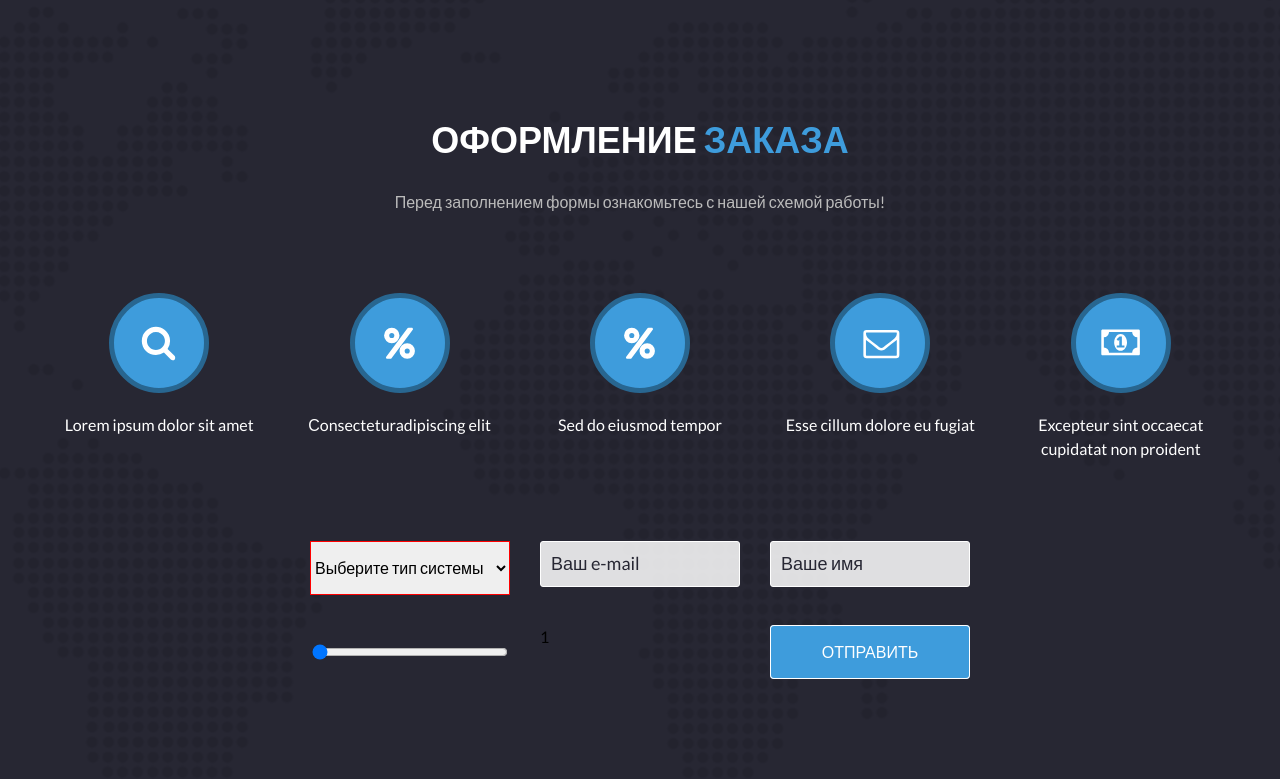
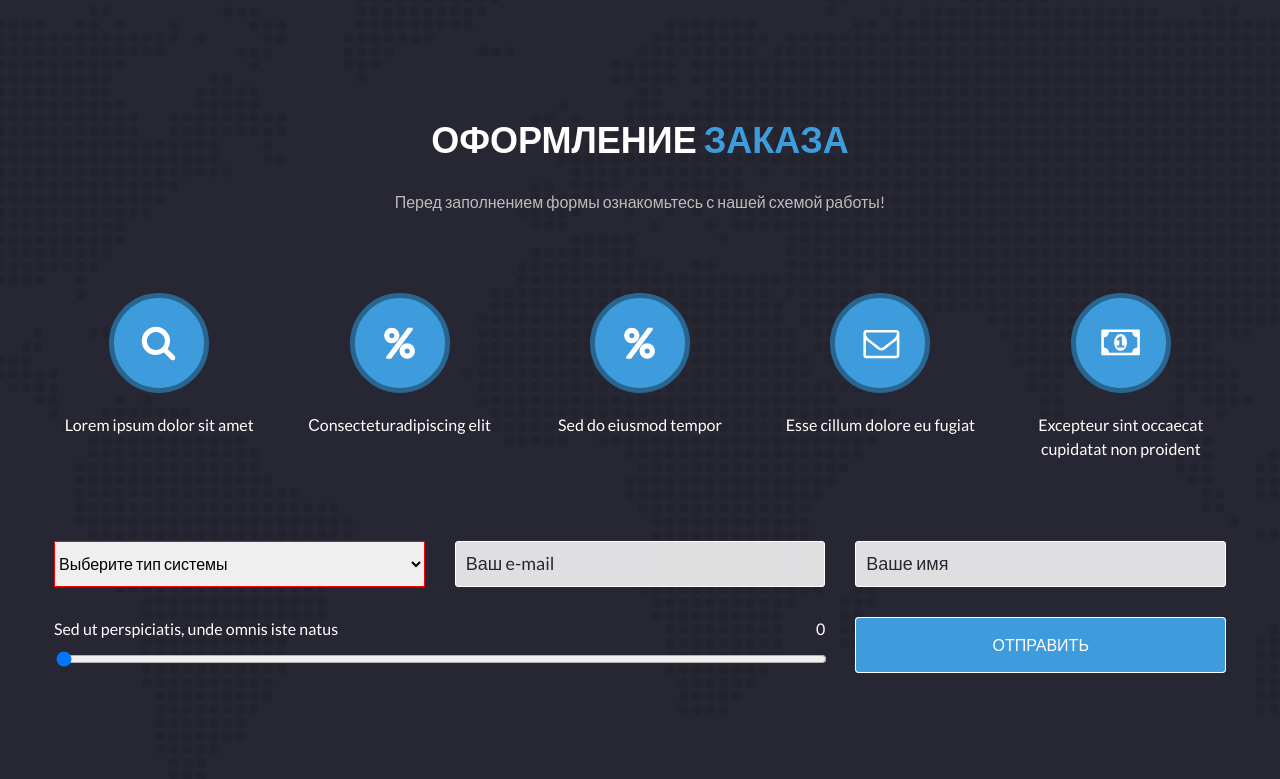
Before and after one commit to chocovelod/soft-corp-test, a Next.js app: page / in a window 1280 px wide. Shown: the part 681-1460 px from the top of the page. Built offline with nearby package versions, Linux system fonts and the light colour scheme.

Commit message:
feat: add Order slider functionality

```diff
--- a/src/modules/Order.tsx/Order.tsx
+++ b/src/modules/Order.tsx/Order.tsx
@@ -1,4 +1,5 @@
 import Image from "next/image";
+import containerStyles from "../../styles/Home.module.scss";
 import { OrderForm } from "./components";
 import { OrderHead } from "./components/OrderHead";
 import style from "./styles.module.scss";
@@ -6,9 +7,11 @@ import style from "./styles.module.scss";
 const Order = () => {
   return (
     <section className={style.Order}>
-      <OrderHead className={style.Order__head} />
-      <OrderForm className={style.Order__form} />
-      <Image src="/OrderBackground.png" alt="" fill objectFit="cover" />
+      <div className={containerStyles.Container}>
+        <OrderHead className={style.Order__head} />
+        <OrderForm className={style.Order__form} />
+        <Image src="/OrderBackground.png" alt="" fill objectFit="cover" />
+      </div>
     </section>
   );
 };
--- a/src/modules/Order.tsx/components/OrderForm/OrderForm.tsx
+++ b/src/modules/Order.tsx/components/OrderForm/OrderForm.tsx
@@ -1,6 +1,7 @@
 import { Button } from "@/components/Button/Button";
 import cn from "classnames";
 import { FC } from "react";
+import { OrderSlider } from "./OrderSlider";
 import style from "./styles.module.scss";
 
 interface Props {
@@ -31,17 +32,24 @@ const OrderForm: FC<Props> = ({ className }) => {
           className={style.OrderForm__input}
         />
       </div>
+      <OrderSlider className={style.OrderForm__rangeInput} />
+      {/* <div className={style.OrderForm__rangeInput}>
+        <output className="num">
+          <span>Sed ut perspiciatis, unde omnis iste natus</span>
+          <span></span>
+        </output>
+
         <input
           type="range"
           name="range"
           id="range"
-        className="range"
+          className={style.OrderForm__rangeInput_range}
           min="1"
-        max="20"
+          max="100"
           step="1"
           value="1"
         />
-      <output className="num">1</output>
+      </div> */}
 
       <Button>Отправить</Button>
     </div>
--- /dev/null
+++ b/src/modules/Order.tsx/components/OrderForm/OrderSlider.tsx
@@ -0,0 +1,41 @@
+import cn from "classnames";
+import { FC, useState } from "react";
+import containerStyles from "../../../../styles/Home.module.scss";
+import style from "./styles.module.scss";
+
+interface Props {
+  className?: string;
+}
+
+const OrderSlider: FC<Props> = ({ className }) => {
+  const [width, setWidth] = useState(0);
+
+  const changeWidth = (event: any) => {
+    setWidth(event.target.value);
+  };
+
+  return (
+    <div className={className}>
+      <div
+        className={cn(
+          `${style.OrderSlider__head} ${containerStyles.Color__white}`
+        )}
+      >
+        <span>Sed ut perspiciatis, unde omnis iste natus</span>
+        <output>{width}</output>
+      </div>
+
+      <input
+        type="range"
+        onChange={changeWidth}
+        min={1}
+        max={100}
+        step={1}
+        value={width}
+        className={style.OrderForm__rangeInput_range}
+      ></input>
+    </div>
+  );
+};
+
+export { OrderSlider };
--- a/src/modules/Order.tsx/components/OrderForm/styles.module.scss
+++ b/src/modules/Order.tsx/components/OrderForm/styles.module.scss
@@ -2,8 +2,7 @@
   position: relative;
   z-index: 1;
   display: grid;
-  grid-template-rows: 1fr 1fr 1fr;
-  grid-template-columns: 1fr 1fr 1fr;
+  grid-template-columns: repeat(auto-fill, minmax(370px, 1fr));
 
   grid-gap: 30px;
 
@@ -52,3 +51,18 @@
 .OrderForm__input:focus::placeholder {
   opacity: 0;
 }
+
+.OrderForm__rangeInput {
+  grid-column-start: 1;
+  grid-column-end: 3;
+}
+
+.OrderForm__rangeInput_range {
+  width: 100%;
+  margin-top: 10px;
+}
+
+.OrderSlider__head {
+  display: flex;
+  justify-content: space-between;
+}
--- a/src/modules/Order.tsx/components/OrderHead/OrderHead.tsx
+++ b/src/modules/Order.tsx/components/OrderHead/OrderHead.tsx
@@ -7,7 +7,6 @@ import {
 } from "@/icons";
 import cn from "classnames";
 import { FC } from "react";
-import containerStyles from "../../../../styles/Home.module.scss";
 import style from "./styles.module.scss";
 
 interface Props {
@@ -16,12 +15,7 @@ interface Props {
 
 const OrderHead: FC<Props> = ({ className }) => {
   return (
-    <div
-      className={cn(
-        `${containerStyles.Container} ${style.OrderHead}`,
-        className
-      )}
-    >
+    <div className={cn(`${style.OrderHead}`, className)}>
       <h2 className={style.OrderHead__title}>
         Оформление <span>Заказа</span>
       </h2>
```
Lines whose indentation alone changed are shown as unchanged.
